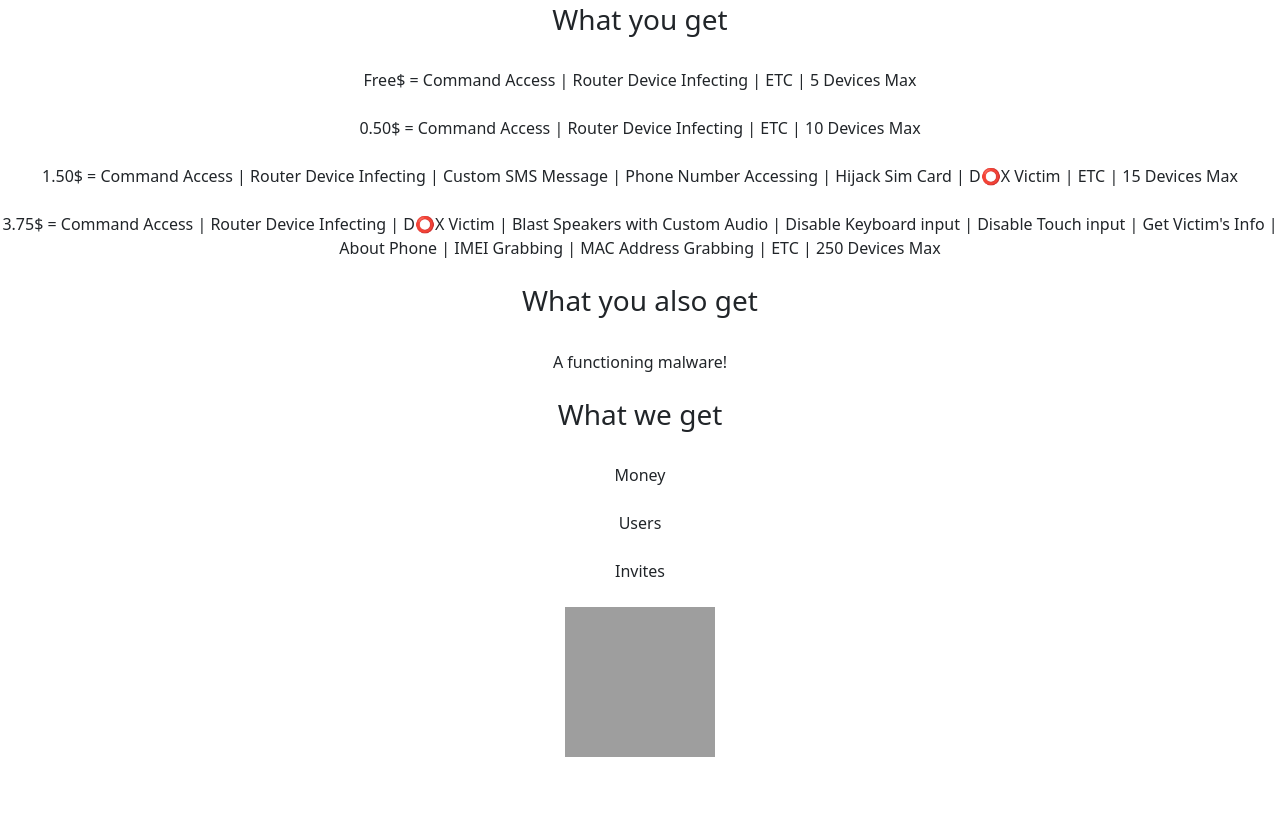
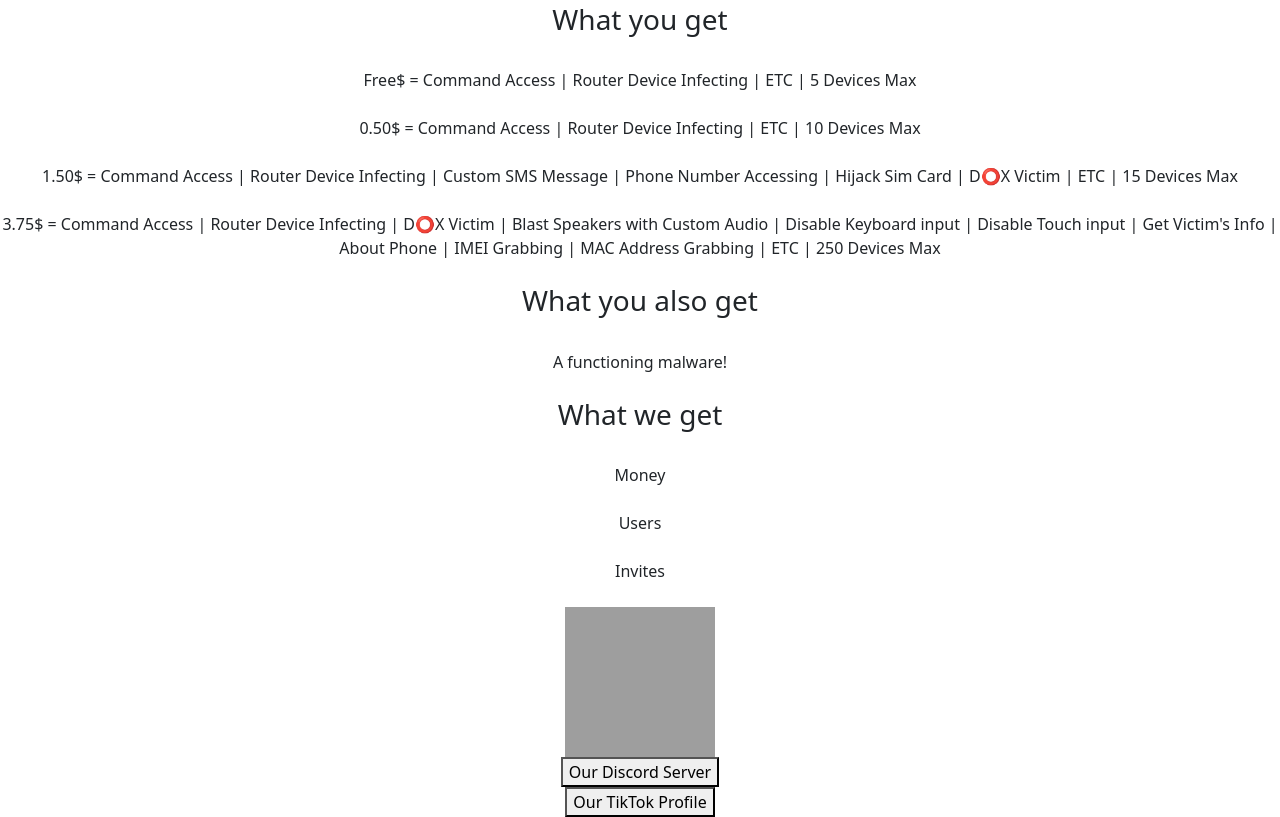
Before and after one commit to ispyofficial/ispyofficial.github.io, a plain HTML site: page pricing/pricing.html in a window 1280 px wide. Shown: the part 431-1248 px from the top of the page. Before the commit the page ends 1188 px from the top, so only its background shows below. Drawn offline with nearby package versions, Linux system fonts and the light colour scheme; grey boxes are pictures that could not be loaded.

Commit message:
Update pricing.html

```diff
--- a/pricing/pricing.html
+++ b/pricing/pricing.html
@@ -41,3 +41,5 @@
 <br>
 <meta name="viewport" content="width=device-width, initial-scale=1.0">
 <center><img src="https://cdn.discordapp.com/attachments/1156966559076585474/1167476907948916846/icon-99418820303030291039485774e66331885593939391047599273100694830155881399509402u.png?ex=654e4499&is=653bcf99&hm=6ae273bc3201eb1931dadb2dec5a34d01ddc642ccf04aa1f0d11332430325fba&" width="150" height="150"></center>
+<center><button onclick="window.location.href = 'https://discord.gg/mFkcS9yznX';">Our Discord Server</button></center>
+<center><button onclick="window.location.href = 'https://tiktok.com/_ispy_official_';">Our TikTok Profile</button></center>
```
